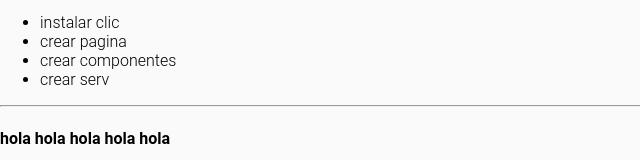
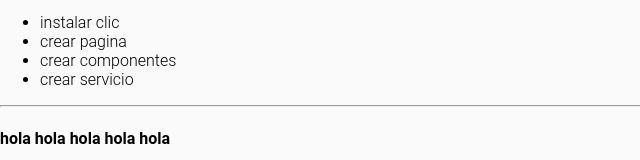
Before and after one commit to Sergio-d12/APP, an Angular app: page /laboratorio in a window 1280 px wide. Shown: the part 146-306 px from the top of the page, without its empty margins (0-640 px from the left). Built offline with nearby package versions, Linux system fonts and the light colour scheme.

Commit message:
agregue la palabra servicio

```diff
--- a/src/app/pagina/laboratorio/laboratorio.component.ts
+++ b/src/app/pagina/laboratorio/laboratorio.component.ts
@@ -15,7 +15,7 @@ export class LaboratorioComponent {
    "instalar clic",
    "crear pagina",
    "crear componentes",
-   "crear serv"
+   "crear servicio"
   ];
   name = "sergio";
   age = "17 ";
```
